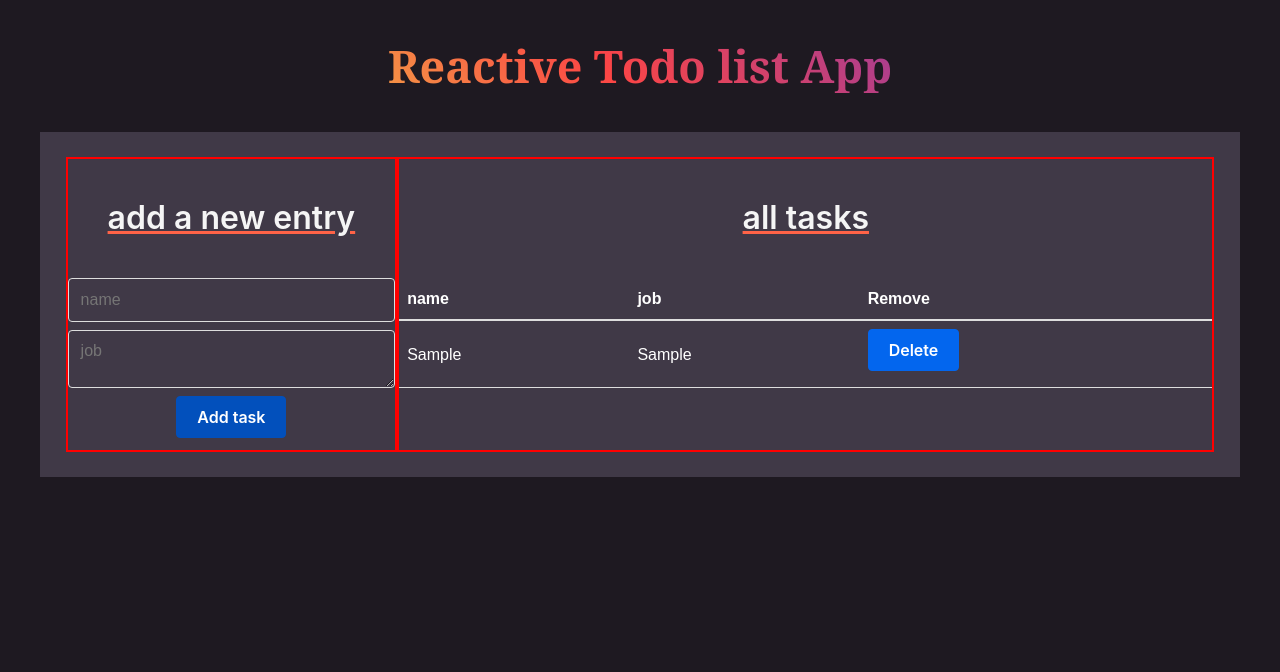
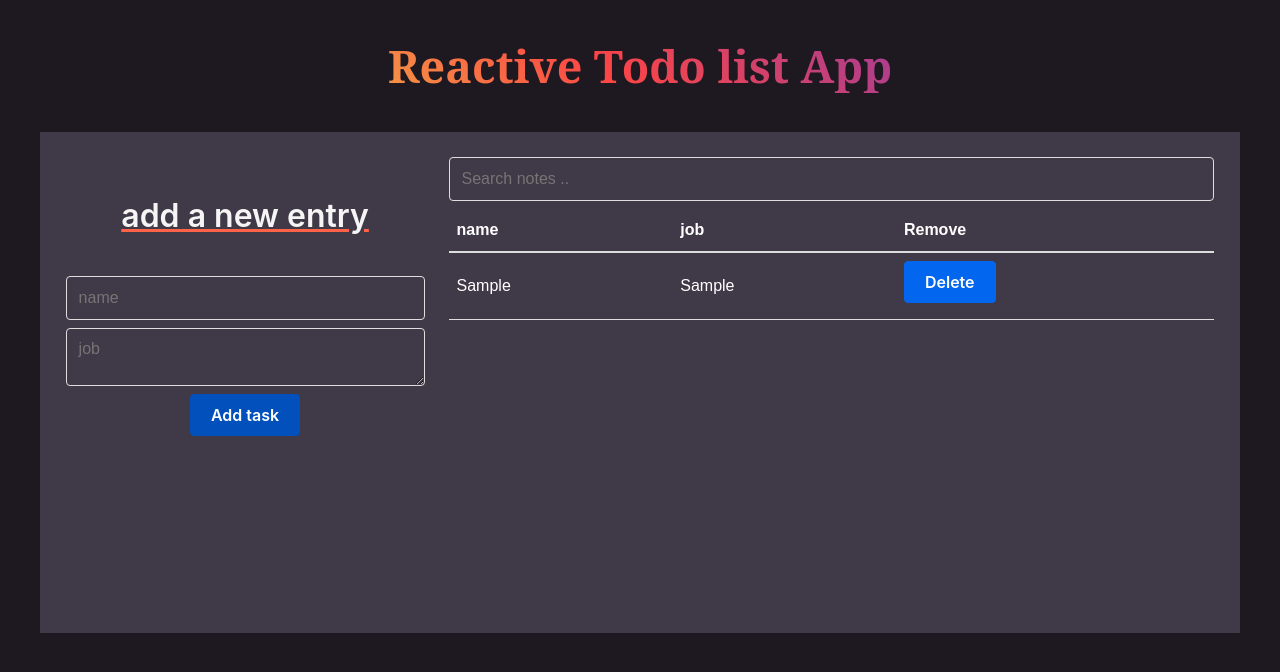
Before and after one commit to HarshitJoshi9152/React-todo, a React (Create React App) app: page / in a window 1280 px wide. Both pictures are taken after typing "Sample", "Sample" into the empty fields and a click on the button "Add task". Shown: the top 672 px of the page. Built offline with nearby package versions, Linux system fonts and the light colour scheme.

Commit message:
added search bar; used grid; table state problem

```diff
--- a/src/App.js
+++ b/src/App.js
@@ -5,27 +5,38 @@
 import ViewHolder from "./ViewHolder";
 class App extends Component {
 	state = {
-		characters: []
+		notes: [],
 	};
 
-	removeCharacters = (index) => {
-		const { characters } = this.state;
+	removenotes = (index) => {
+		const { notes } = this.state;
 
 		this.setState({
-			characters: characters.filter((character, i) => {
+			notes: notes.filter((character, i) => {
 				return i !== index;
 			})
 		});
 	};
 
-	handleSubmit = (newChar) => {
+	handleSubmit = (newNote) => {
 		this.setState({
-			characters: [...this.state.characters, newChar]
+			notes: [newNote, ...this.state.notes]
 		});
 	};
 
+	// this method should return matching notes
+	searchData = (q) => {
+		const matches = this.state.notes.filter( ({title, note}) => {
+			if (title.includes(q) || note.includes(q)) {
+				return true;
+			}
+			return false;
+		});
+		return matches;
+	}
+
 	render() {
-		const { characters } = this.state;
+		const { notes } = this.state;
 
 		return (
 			<>
@@ -33,8 +44,9 @@
 				<ViewHolder>
 					<Form handleSubmit={this.handleSubmit} />
 					<Table
-						characterData={characters}
-						removeCharacters={this.removeCharacters}
+						notesData={notes}
+						removenotes={this.removenotes}
+						searchData={this.searchData}
 					/>
 					{/* <tasks data={tasks} removeTask={removeTask}></tasks> */}
 				</ViewHolder>
--- a/src/Form.js
+++ b/src/Form.js
@@ -2,8 +2,8 @@
 import './form.css'
 class Form extends Component {
 	initialState = {
-		name: "",
-		job: ""
+		title: "",
+		note: ""
 	};
 
 	state = this.initialState;
@@ -16,13 +16,14 @@
 		});
 	};
 
-	submitForm = () => {
+	submitForm = (e) => {
+		e.preventDefault()
 		this.props.handleSubmit(this.state);
 		this.setState(this.initialState);
 	};
 
 	render() {
-		const { name, job } = this.state;
+		const { title: name, note: job } = this.state;
 
 		return (
 			<div className="form">
@@ -32,7 +33,7 @@
 				<input
 					placeholder="name"
 					type="text"
-					name="name"
+					name="title"
 					id="name"
 					value={name}
 					onChange={this.handleChange}
@@ -41,12 +42,12 @@
 				<textarea
 					placeholder="job"
 					type="text"
-					name="job"
+					name="note"
 					id="job"
 					value={job}
 					onChange={this.handleChange}
 				/>
-				<input type="button" onClick={this.submitForm} value="Add task"/>
+				<input type="button" onSubmit={this.submitForm} onClick={this.submitForm} value="Add task"/>
 			</form>
 			</div>
 		);
--- /dev/null
+++ b/src/SearchBar.js
@@ -0,0 +1,30 @@
+import React from "react";
+
+class SearchBar extends React.Component{
+	search = (e) => {
+		const value = e.target.value.trim();
+		if (value !== "") {
+			// console.log(this.props.setState)
+			if (this.props.queryMode === false)
+				this.props.setQueryMode(true);
+			let data = this.props.searchData(value);
+			console.log(this.props.setQueryMode)
+			this.props.setSearchedData(data);
+		} else {
+			// todo:
+			// we should make this a single function
+			// and refactor this code.
+			this.props.setQueryMode(false);
+			this.props.setSearchedData([])
+		}
+	}
+	render() {
+		return (
+			<div>
+				<input type="text" onChange={this.search} placeholder="Search notes .."></input>
+			</div>
+		)
+	}
+}
+
+export default SearchBar;
--- a/src/Table.js
+++ b/src/Table.js
@@ -1,18 +1,42 @@
 import React, { Component } from "react";
+import SearchBar from "./SearchBar";
+class Table extends Component {
 
-class Table extends Component {
+	state = {
+		queryMode: false,
+		searchedData: []
+	}
+
+	setQueryMode = (mode) => {
+		console.log(mode)
+		this.setState({
+			queryMode: mode,
+			searchedData: this.state.searchedData
+		})
+		console.log(this.state.queryMode);
+	}
+
+	setSearchedData = (data) => {
+		this.setState({
+			queryMode: this.state.queryMode,
+			searchedData: data
+		})
+	}
+
 	render() {
-		const { characterData, removeCharacters } = this.props;
-
+		const { notesData, removenotes, searchData} = this.props;
+		const {searchedData, queryMode} = this.state;
+		let notes = (queryMode) ? searchedData : notesData;
 		return (
 			<div className="content">
-				<Header/>
+				{/* <Header/> */}
+				<SearchBar setSearchedData={this.setSearchedData} searchData={searchData} setQueryMode={this.setQueryMode} queryMode={queryMode}></SearchBar>
 				<table>
 					{/* not the best way to do this */}
 					<TableHead headings={Object.keys({name:"", job:""})}/>
 					<TableBody
-						characterData={characterData}
-						removeCharacters={removeCharacters}
+						notesData={notes}
+						removenotes={removenotes}
 					/>
 				</table>
 			</div>
@@ -20,14 +44,13 @@
 	}
 }
 
-function Header() {
-	return (
-		<h2>all tasks</h2>
-	)
-}
+// function Header() {
+// 	return (
+// 		<h2>all tasks</h2>
+// 	)
+// }
 
 function TableHead(props) {
-	console.log(props)
 	return (
 		<thead>
 			<tr>
@@ -41,16 +64,16 @@
 }
 
 function TableBody(props) {
-	const rows = props.characterData.map((row, index) => {
+	const rows = props.notesData.map((row, index) => {
 		return (
 			<tr key={index}>
-				{
+				{/* {
 					Object.values(row).map( itm => <td> {itm} </td> )
-				}
-				{/* <td> {row.name} </td>
-				<td> {row.job} </td> */}
+				} */}
+				<td> {row.title} </td>
+				<td title={row.note}> {row.note} </td>
 				<td>
-					<button onClick={() => props.removeCharacters(index)}>
+					<button onClick={() => props.removenotes(index)}>
 						Delete
 					</button>
 				</td>
--- a/src/ViewHolder.css
+++ b/src/ViewHolder.css
@@ -1,17 +1,33 @@
 .container {
-	display:flex;
+	display:grid;
+	grid-template-columns: 2fr 4fr;
 	padding:2vw;
 	background-color: #403947;
 }
 
+.form {
+	/* width: 20%;
+	display: block */
+	/* order: 2; */
+
+	/* width: 35%; */
+	margin-right:1.5em;
+	position: sticky;
+	/* border: 2px solid red; */
+}
+
 .content {
 	/* order: 1; */
-	border: 2px solid red;
-	float: right;
+	/* border: 2px solid red; */
+	/* float: right; */
+	/* width:65%; */
+	/* flex:1;flex grow equivalent */
+
 	/* width: 60%;
 	display: block */
-	flex:1;
 	/* width: 400px;; */
+	height: 450px;
+	overflow: scroll;
 }
 
 .content > h2, .form > h2 {
@@ -22,16 +38,14 @@
 	text-align: center;
 }
 
-.form {
-	/* width: 20%;
-	display: block */
-	/* order: 2; */
-	float: left;
-	border: 2px solid red;
+.table_des {
+	/* this is a challenging layout to implement responsively i guess i will come back to this some day*/
 }
 
-*,
-*::before,
-*::after {
-	box-sizing: border-box;
+td
+{
+ max-width: 100px;
+ overflow: hidden;
+ text-overflow: ellipsis;
+ white-space: nowrap;
 }
--- a/src/custom.css
+++ b/src/custom.css
@@ -15,24 +15,3 @@
 }
 
 /*todo: use this pallet https://coolors.co/ffeaee-ec4e20-0075f2-00f2f2-1c2826  */
-
-.hero--disabled {
-	text-align: center;
-	/* no use of padding until i cant get rid of the h1 margin */
-	/* OK I THINK IT COULD BE BECAUSE OF THE INDEX.CSS AKA NORMALIZE.CSS */
-	/* padding: 20px; */
-	/* USING FLEXBOX TAKES THE ENTIRE WIDTH */
-	display: flex;
-	justify-content: center;
-	/* USING MARGIN:AUTO AND WIDTH DOESNT TAKE FULL WIDTH */
-	/* margin: 0 auto;
-	width: 50%; */
-	/* WHY IS THE NEXT RULE NOT BEING USED ???? hmm this could also be coz of index.css */
-	font-size: 40px !important;
-	/* border: 3px dotted honeydew; */
-}
-
-h1.disabled {
-	color: white;
-	text-decoration: underline wavy coral;
-}
--- a/src/index.js
+++ b/src/index.js
@@ -5,10 +5,3 @@
 import App from "./App";
 
 ReactDOM.render(<App></App>, document.querySelector("#root"));
-
-console.log(
-	<h1 className="new class">
-	{/* eslint-disable-next-line jsx-a11y/anchor-is-valid */}
-		content<a href="#">child ?</a>
-	</h1>
-);
```
Also changed, not shown: masterOfCSS.txt (added), todo.txt, 1 other file (tests, documents, lock files or other folders).
